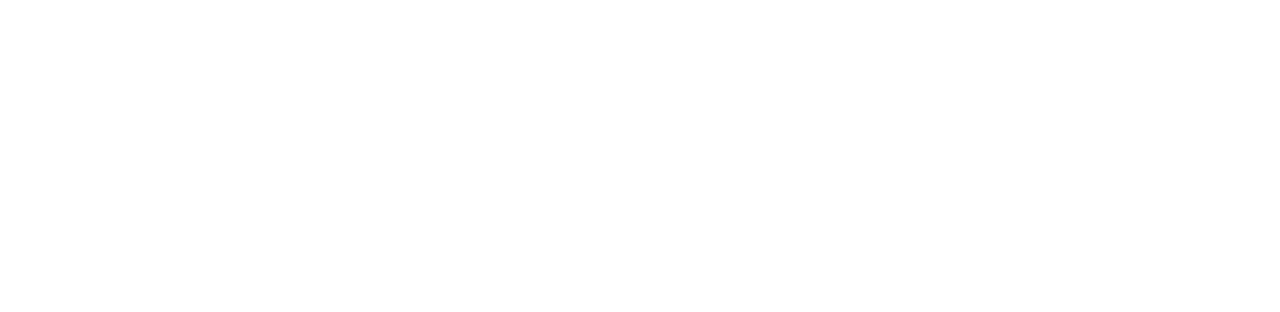
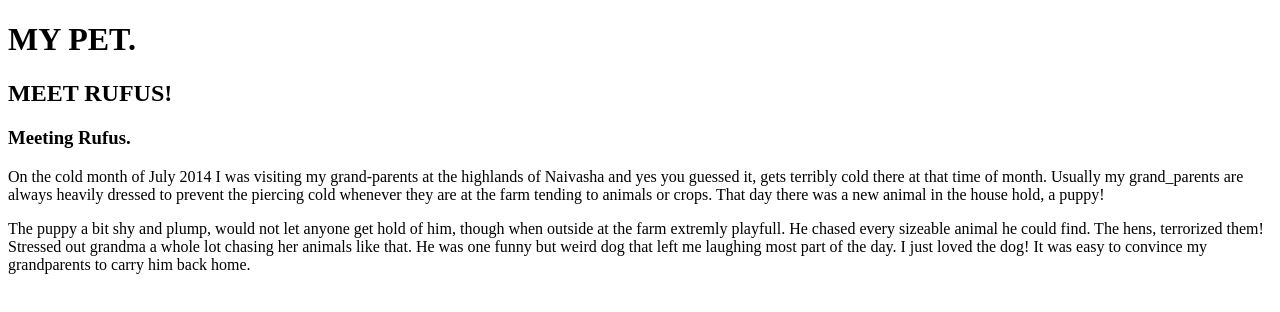
Before and after one commit to derrick12/pet-website, a plain HTML site: page mypet.html in a window 1280 px wide. Drawn offline with Linux system fonts and the light colour scheme.

Commit message:
add paragraph content

```diff
--- a/mypet.html
+++ b/mypet.html
@@ -5,6 +5,18 @@
     <title>My Pet!</title>
   </head>
   <body>
-
+    <h1>MY PET.</h1>
+    <h2>MEET RUFUS!</h2>
+    <h3>Meeting Rufus.</h3>
+    <p>
+      On the cold month of July  2014 I was visiting my grand-parents at the highlands of Naivasha and yes you guessed it,
+       gets terribly cold there at that time of month. Usually my grand_parents are always heavily dressed to prevent the
+       piercing cold whenever they are at the farm tending to animals or crops. That day there was a new animal in the house
+       hold, a puppy!
+    </p>
+    <p>
+      The puppy a bit shy and plump, would not let anyone get hold of him, though when outside at the farm extremly playfull. He chased every sizeable animal he could find. The hens, terrorized them! Stressed out grandma a whole lot chasing her animals like that. He was one funny but weird dog that left me laughing most part of the day.
+      I just loved the dog! It was easy to convince my grandparents to carry him back home.
+    </p>
   </body>
 </html>
```
